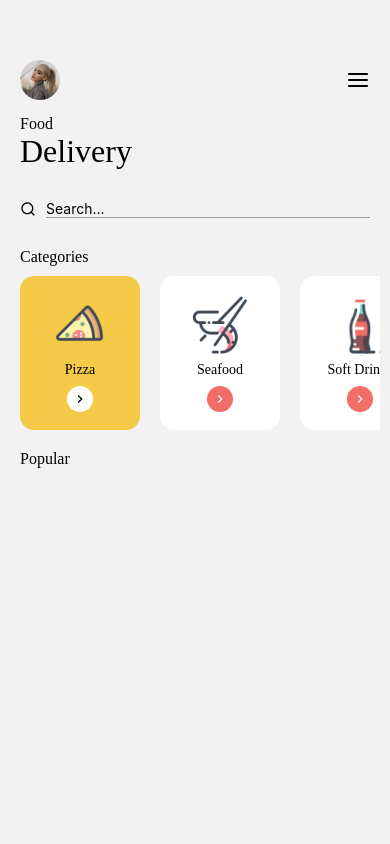
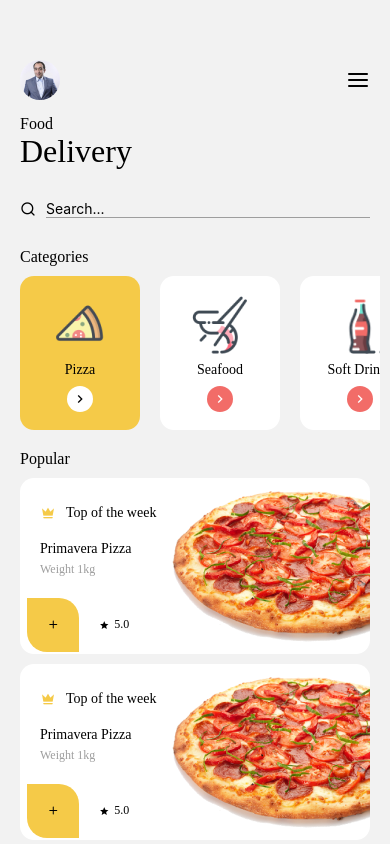
Before and after one commit to Paydarsefat/FoodApp, a React Native app: screen /Home in a window 390 px wide. Built offline with nearby package versions, Linux system fonts and the light colour scheme.

Commit message:
Add popular section in home screen

```diff
--- /dev/null
+++ b/assets/data/popular.js
@@ -0,0 +1,43 @@
+const popular = [
+  {
+    id: '1',
+    name: 'Pizza',
+    image: require('../../assets/image/pizza-icon.png'),
+    price: '$10.00',
+    description:
+      'Lorem ipsum dolor sit amet, consectetur adipiscing elit, sed do eiusmod tempor incididunt ut labore et dolore magna aliqua. Ut enim ad minim veniam, quis nostrud exercitation ullamco laboris nisi ut aliquip ex ea commodo consequat. Duis aute irure dolor in reprehenderit in voluptate velit esse cillum dolore eu fugiat nulla pariatur. Excepteur sint occaecat cupidatat non proident, sunt in culpa qui officia deserunt mollit anim id est laborum.',
+    weight: '1kg',
+    rate: '4.5',
+  },
+  {
+    id: '2',
+    name: 'Pizza',
+    image: require('../../assets/image/pizza-icon.png'),
+    price: '$10.00',
+    description:
+      'Lorem ipsum dolor sit amet, consectetur adipiscing elit, sed do eiusmod tempor incididunt ut labore et dolore magna aliqua. Ut enim ad minim veniam, quis nostrud exercitation ullamco laboris nisi ut aliquip ex ea commodo consequat. Duis aute irure dolor in reprehenderit in voluptate velit esse cillum dolore eu fugiat nulla pariatur. Excepteur sint occaecat cupidatat non proident, sunt in culpa qui officia deserunt mollit anim id est laborum.',
+    weight: '1kg',
+    rate: '4.5',
+  },
+  {
+    id: '3',
+    name: 'Pizza',
+    image: require('../../assets/image/pizza-icon.png'),
+    price: '$10.00',
+    description:
+      'Lorem ipsum dolor sit amet, consectetur adipiscing elit, sed do eiusmod tempor incididunt ut labore et dolore magna aliqua. Ut enim ad minim veniam, quis nostrud exercitation ullamco laboris nisi ut aliquip ex ea commodo consequat. Duis aute irure dolor in reprehenderit in voluptate velit esse cillum dolore eu fugiat nulla pariatur. Excepteur sint occaecat cupidatat non proident, sunt in culpa qui officia deserunt mollit anim id est laborum.',
+    weight: '1kg',
+    rate: '4.5',
+  },
+  {
+    id: '4',
+    name: 'Pizza',
+    image: require('../../assets/image/pizza-icon.png'),
+    price: '$10.00',
+    description:
+      'Lorem ipsum dolor sit amet, consectetur adipiscing elit, sed do eiusmod tempor incididunt ut labore et dolore magna aliqua. Ut enim ad minim veniam, quis nostrud exercitation ullamco laboris nisi ut aliquip ex ea commodo consequat. Duis aute irure dolor in reprehenderit in voluptate velit esse cillum dolore eu fugiat nulla pariatur. Excepteur sint occaecat cupidatat non proident, sunt in culpa qui officia deserunt mollit anim id est laborum.',
+    weight: '1kg',
+    rate: '4.5',
+  },
+];
+export default popular;
--- a/src/screens/HomeScreen.js
+++ b/src/screens/HomeScreen.js
@@ -7,13 +7,16 @@ import {
   TouchableOpacity,
   TextInput,
   FlatList,
+  ScrollView,
 } from 'react-native';
 import React from 'react';
 import Feather from 'react-native-vector-icons/Feather';
 import colors from './../../assets/colors/colors';
+import popular from '../../assets/data/popular';
 import categories from './../../assets/data/categories';
 import MaterialIcons from 'react-native-vector-icons/MaterialIcons';
-import ScrollViewCommands from 'react-native/Libraries/Components/ScrollView/ScrollViewCommands';
+import MaterialCommunityIcons from 'react-native-vector-icons/MaterialCommunityIcons';
+MaterialCommunityIcons.loadFont();
 Feather.loadFont();
 const HomeScreen = ({navigation}) => {
   const renderItem = ({item}) => {
@@ -47,11 +50,11 @@ const HomeScreen = ({navigation}) => {
     );
   };
   return (
-    <View style={{flex: 1}}>
+    <ScrollView style={{flex: 1}}>
       <SafeAreaView style={styles.headerContainer}>
         <Image
           style={styles.profileImage}
-          source={require('./../../assets/image/profile.png')}
+          source={require('./../../assets/image/profileMen.jpg')}
         />
         <TouchableOpacity onPress={() => navigation.navigate('DetailsScreen')}>
           <Feather name="menu" size={24} color="black" />
@@ -80,9 +83,87 @@ const HomeScreen = ({navigation}) => {
 
       <View style={styles.popularContainer}>
         <Text style={styles.popularTitle}>Popular</Text>
-        <View />
+        {popular.map(item => (
+          <TouchableOpacity
+            key={item.id}
+            onPress={() => navigation.navigate('DetailsScreen')}>
+            <View style={styles.poplarCard}>
+              <View style={styles.poplarCardRight}>
+                <View style={styles.wrapperTitlePopular}>
+                  <MaterialCommunityIcons
+                    name="crown"
+                    size={16}
+                    color={colors.primary}
+                  />
+                  <View style={styles.popularCardTitle}>
+                    <Text style={styles.popularCardTextTitle}>
+                      Top of the week
+                    </Text>
+                  </View>
+                </View>
+
+                <Text style={[styles.popularCardTextTitle, {marginTop: 20}]}>
+                  Primavera Pizza
+                </Text>
+                <Text style={styles.popularCardWeight}>
+                  Weight {item.weight}
+                </Text>
+                <View
+                  style={{
+                    alignItems: 'center',
+                    marginTop: 20,
+                  }}>
+                  <View
+                    style={{
+                      flexDirection: 'row',
+                      alignItems: 'center',
+                    }}>
+                    <View
+                      style={{
+                        backgroundColor: colors.primary,
+                        alignItems: 'center',
+                        padding: 20,
+                        marginLeft: -20,
+                        borderBottomLeftRadius: 20,
+                        borderTopRightRadius: 20,
+                        flex: 1,
+                      }}>
+                      <Feather name="plus" />
+                    </View>
+                    <View
+                      style={{
+                        flexDirection: 'row',
+                        alignItems: 'center',
+                        padding: 20,
+                      }}>
+                      <MaterialCommunityIcons
+                        name="star"
+                        color="black"
+                        size={10}
+                      />
+                      <Text
+                        style={{
+                          paddingLeft: 5,
+                          fontFamily: 'Montserrat-SemiBold',
+                          fontSize: 12,
+                        }}>
+                        5.0
+                      </Text>
+                    </View>
+                  </View>
+                </View>
+              </View>
+              <View style={{flex: 1}}>
+                <Image
+                  style={{resizeMode: 'cover'}}
+                  source={require('./../../assets/image/pizza1.png')}
+                />
+              </View>
+            </View>
+          </TouchableOpacity>
+        ))}
       </View>
-    </View>
+    </ScrollView>
   );
 };
 
@@ -169,4 +250,31 @@ const styles = StyleSheet.create({
     fontFamily: 'Montserrat-Bold',
     fontSize: 16,
   },
+  poplarCard: {
+    flexDirection: 'row',
+    backgroundColor: colors.white,
+    borderRadius: 14,
+    marginTop: 10,
+    overflow: 'hidden',
+  },
+  wrapperTitlePopular: {
+    flexDirection: 'row',
+  },
+  popularCardTitle: {
+    marginLeft: 10,
+  },
+  popularCardTextTitle: {
+    fontFamily: 'Montserrat-SemiBold',
+    fontSize: 14,
+  },
+  popularCardWeight: {
+    fontFamily: 'Montserrat-medium',
+    fontSize: 12,
+    marginTop: 5,
+    color: colors.gray,
+  },
+  poplarCardRight: {
+    marginTop: 27,
+    paddingLeft: 20,
+  },
 });
```
Also changed, not shown: assets/image/profileMen.jpg (added).
